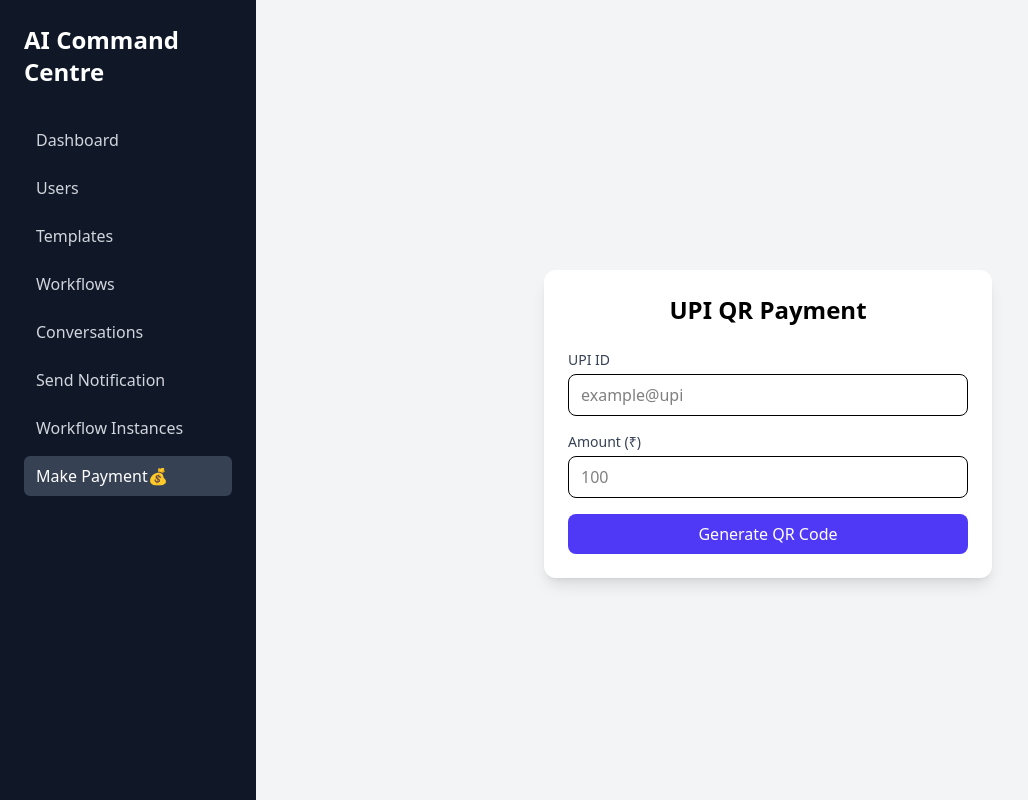
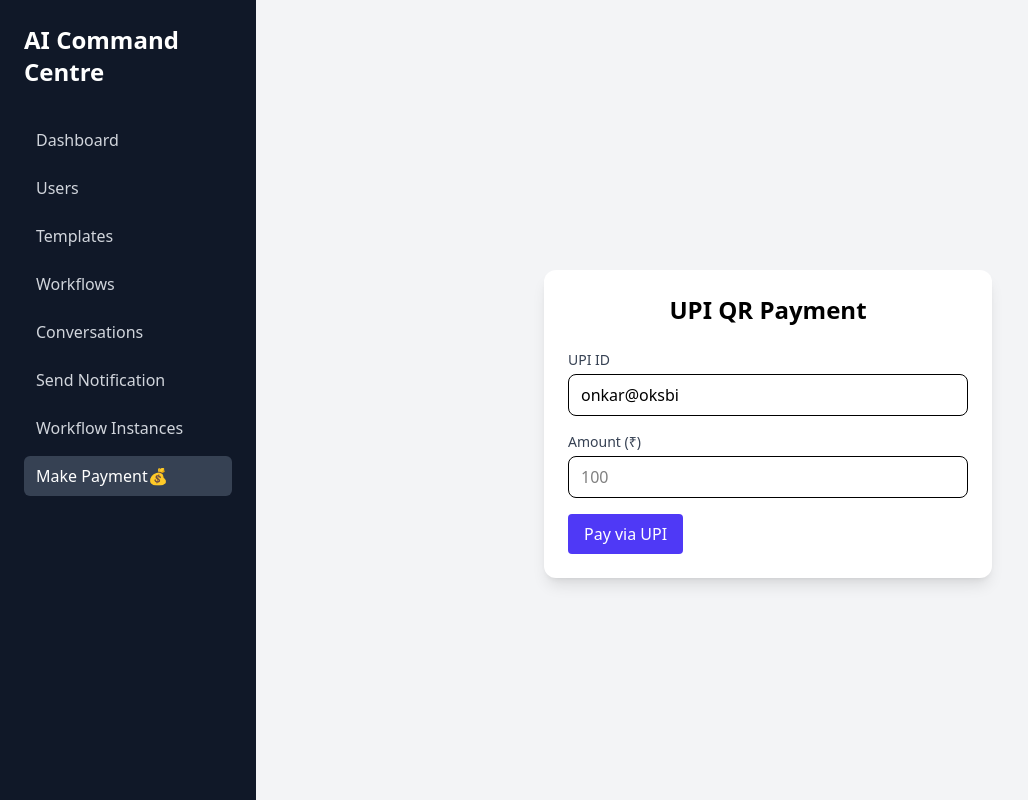
Before and after one commit to portfolio0/Unified-Command-Centre, a React (Vite) app in the folder frontend/: page /make-payment in a window 1280 px wide. Shown: the whole page, without its empty margins (0-1028 px from the left). Built offline with nearby package versions, Linux system fonts and the light colour scheme.

Commit message:
user redirected to UPI app feature

```diff
--- a/frontend/src/pages/Makepayment.jsx
+++ b/frontend/src/pages/Makepayment.jsx
@@ -2,15 +2,15 @@ import { useState } from "react";
 import { QRCodeCanvas } from "qrcode.react";
 
 export default function MakePayment() {
-  const [upiId, setUpiId] = useState("");
+  const [upiId, setUpiId] = useState("onkar@oksbi");
   const [amount, setAmount] = useState("");
-  const [upiUrl, setUpiUrl] = useState("");
+  // const [upiUrl, setUpiUrl] = useState("");
 
-  const generateQR = () => {
-    if (!upiId || !amount) return;
-    const url = `upi://pay?pa=${upiId}&pn=WebsiteUser&am=${amount}&cu=INR&tn=Website Payment`;
-    setUpiUrl(url);
-  };
+  // const generateQR = () => {
+  //   if (!upiId || !amount) return;
+  //   const url = `upi://pay?pa=${upiId}&pn=WebsiteUser&am=${amount}&cu=INR&tn=Website Payment`;
+  //   setUpiUrl(url);
+  // };
 
   return (
     <div className="min-h-screen flex items-center justify-center bg-gray-100 px-4">
@@ -30,6 +30,7 @@ export default function MakePayment() {
             value={upiId}
             onChange={(e) => setUpiId(e.target.value)}
             className="w-full border rounded-lg px-3 py-2 focus:outline-none focus:ring-2 focus:ring-indigo-500"
+            disabled
           />
         </div>
 
@@ -44,19 +45,28 @@ export default function MakePayment() {
             value={amount}
             onChange={(e) => setAmount(e.target.value)}
             className="w-full border rounded-lg px-3 py-2 focus:outline-none focus:ring-2 focus:ring-indigo-500"
+            disabled
           />
         </div>
 
         {/* Generate Button */}
-        <button
+        {/* <button
           onClick={generateQR}
           className="w-full bg-indigo-600 text-white py-2 rounded-lg hover:bg-indigo-700 transition"
         >
           Generate QR Code
+        </button> */}
+        <button
+          onClick={() => {
+            window.location.href = "upi://";
+          }}
+          className="px-4 py-2 bg-indigo-600 text-white rounded cursor-pointer"
+        >
+          Pay via UPI
         </button>
 
         {/* QR Section */}
-        {upiUrl && (
+        {/* {upiUrl && (
           <div className="mt-6 text-center">
             <QRCodeCanvas value={upiUrl} size={220} />
             <p className="text-sm text-gray-600 mt-3">
@@ -70,7 +80,7 @@ export default function MakePayment() {
               Pay Now (Mobile Users)
             </a>
           </div>
-        )}
+        )} */}
       </div>
     </div>
   );
```
